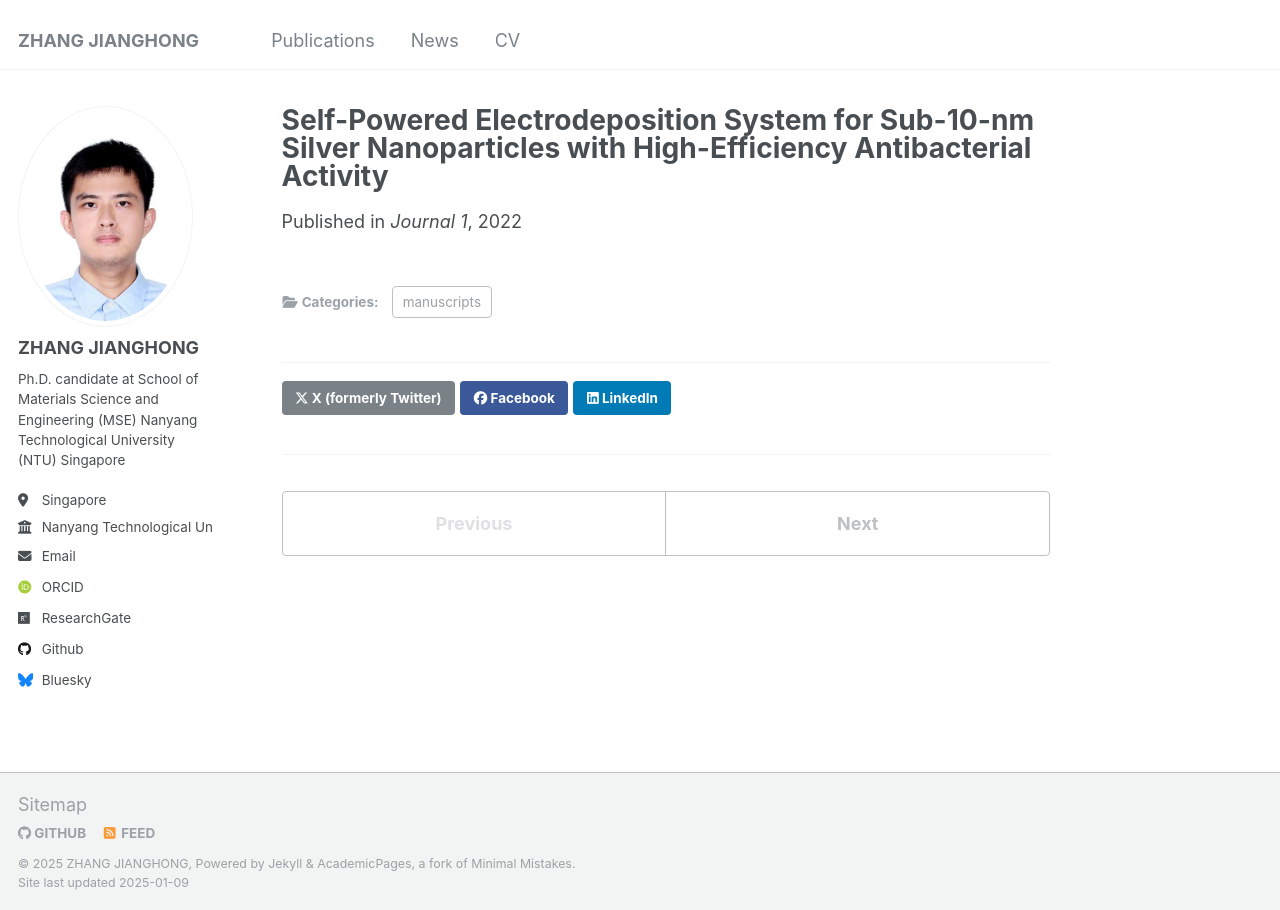
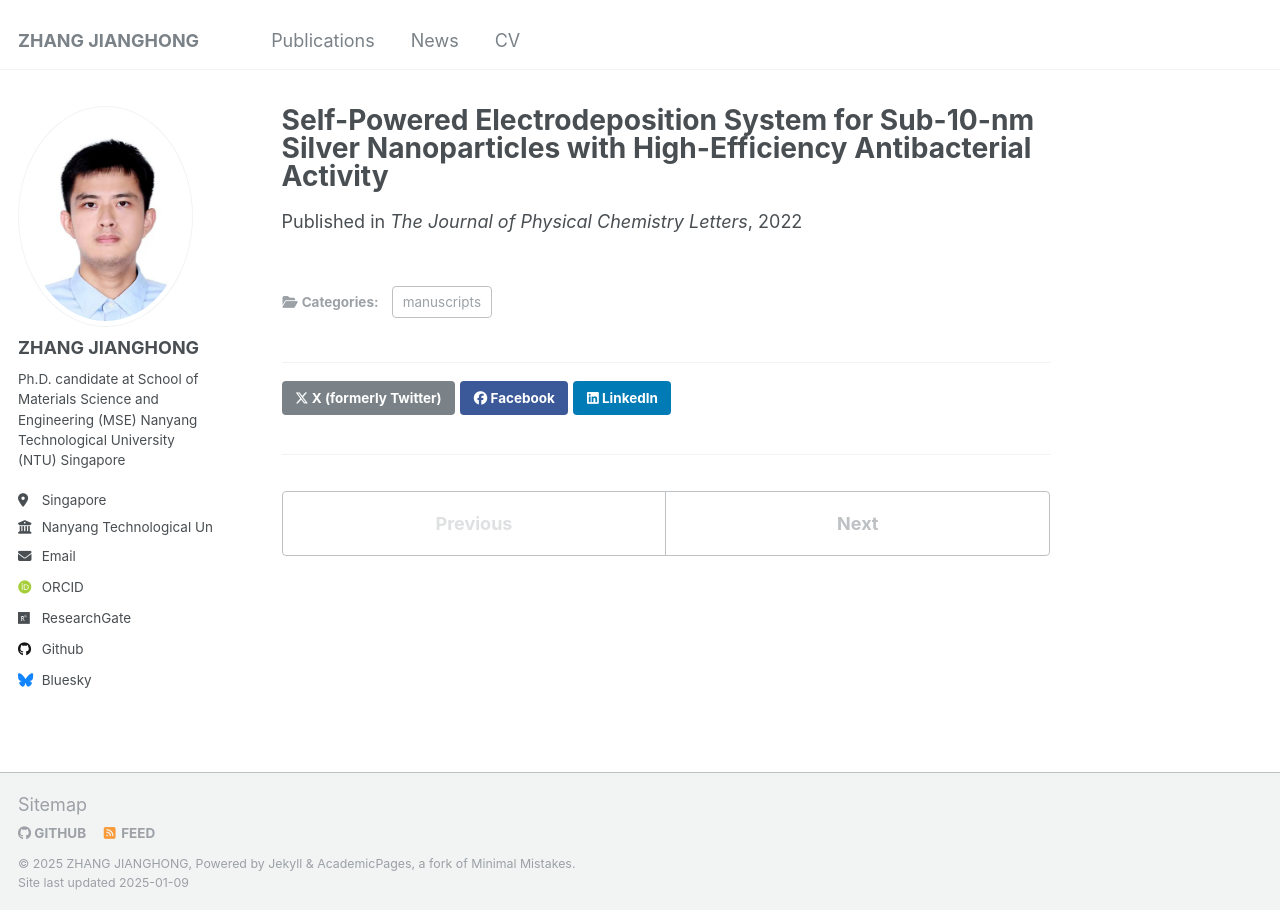
Before and after one commit to zjh990724/zjh990724.github.io, a Jekyll site: the page built from _publications/2022-07-11-paper-title-number-1.md, in a window 1280 px wide. Built offline with Jekyll 4.4.1, drawn with Linux system fonts in a browser that asks for light colours; some web fonts are replaced.

Commit message:
Update 2022-07-11-paper-title-number-1.md

```diff
--- a/_publications/2022-07-11-paper-title-number-1.md
+++ b/_publications/2022-07-11-paper-title-number-1.md
@@ -4,6 +4,6 @@ collection: publications
 category: manuscripts
 permalink: /publication/2022-07-11-paper-title-number-1
 date: 2022-07-11
-venue: 'Journal 1'
+venue: 'The Journal of Physical Chemistry Letters'
 paperurl: 'https://pubs.acs.org/doi/10.1021/acs.jpclett.2c01737'
 ---
```
